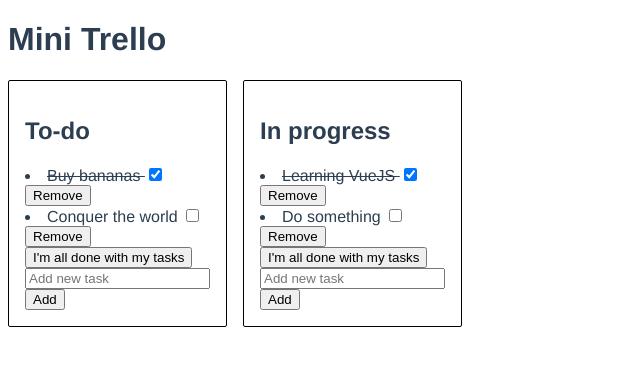
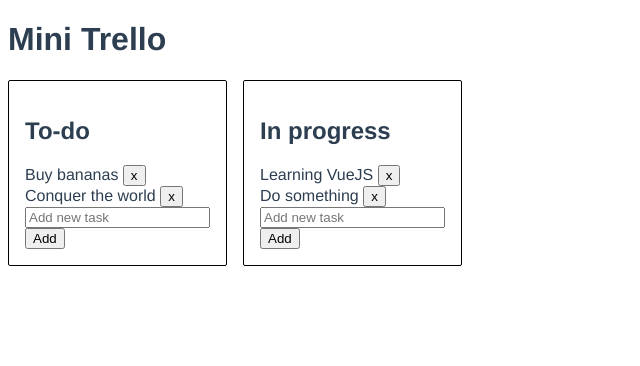
Before and after one commit to vincentnavetat/mini-trello, a Vue app: page / in a window 1280 px wide. Shown: the top 366 px of the page, without its empty margins (0-640 px from the left). Built offline with nearby package versions, Linux system fonts and the light colour scheme.

Commit message:
Remove completed option

```diff
--- a/src/App.vue
+++ b/src/App.vue
@@ -27,11 +27,9 @@
           tasks: [
             {
               title: 'Buy bananas',
-              completed: true,
             },
             {
               title: 'Conquer the world',
-              completed: false,
             }
           ],
         },
@@ -40,11 +38,9 @@
           tasks: [
             {
               title: 'Learning VueJS',
-              completed: true,
             },
             {
               title: 'Do something',
-              completed: false,
             }
           ],
         },
--- a/src/components/Column.vue
+++ b/src/components/Column.vue
@@ -4,8 +4,6 @@
 
     <task v-for="(task, index) in column.tasks" v-bind:task="task" v-bind:key="index" :tasks="column.tasks" @remove="removeTask(index)">
     </task>
-
-    <button @click="clearAllTasks">I'm all done with my tasks</button>
 
     <form v-on:submit.prevent="addTask">
       <input type="text" placeholder="Add new task" v-model="newTask">
@@ -39,9 +37,6 @@
     removeTask(index) {
       this.column.tasks.splice(index, 1);
     },
-    clearAllTasks() {
-      this.column.tasks.map(task => task.completed = true);
-    }
   }
 }
 </script>
--- a/src/components/Task.vue
+++ b/src/components/Task.vue
@@ -1,31 +1,13 @@
 <template>
-  <li>
-    <label class="task" v-bind:class="{ 'task--completed': task.completed }">
-      {{ task.title }}
-      <input type="checkbox" v-bind:checked="task.completed" @click="toggleComplete">
-    </label>
-    <button @click="$emit('remove')">Remove</button>
-  </li>
+  <div>
+    {{ task.title }}
+    <button @click="$emit('remove')">x</button>
+  </div>
 </template>
 
 <script>
 export default {
   name: 'task',
   props: ['task'],
-  methods: {
-    toggleComplete: function () {
-      this.task.completed = !this.task.completed;
-    },
-  }
 }
 </script>
-
-<style>
-.task {
-  cursor: 'pointer';
-}
-
-.task--completed {
-  text-decoration: line-through;
-}
-</style>
```
